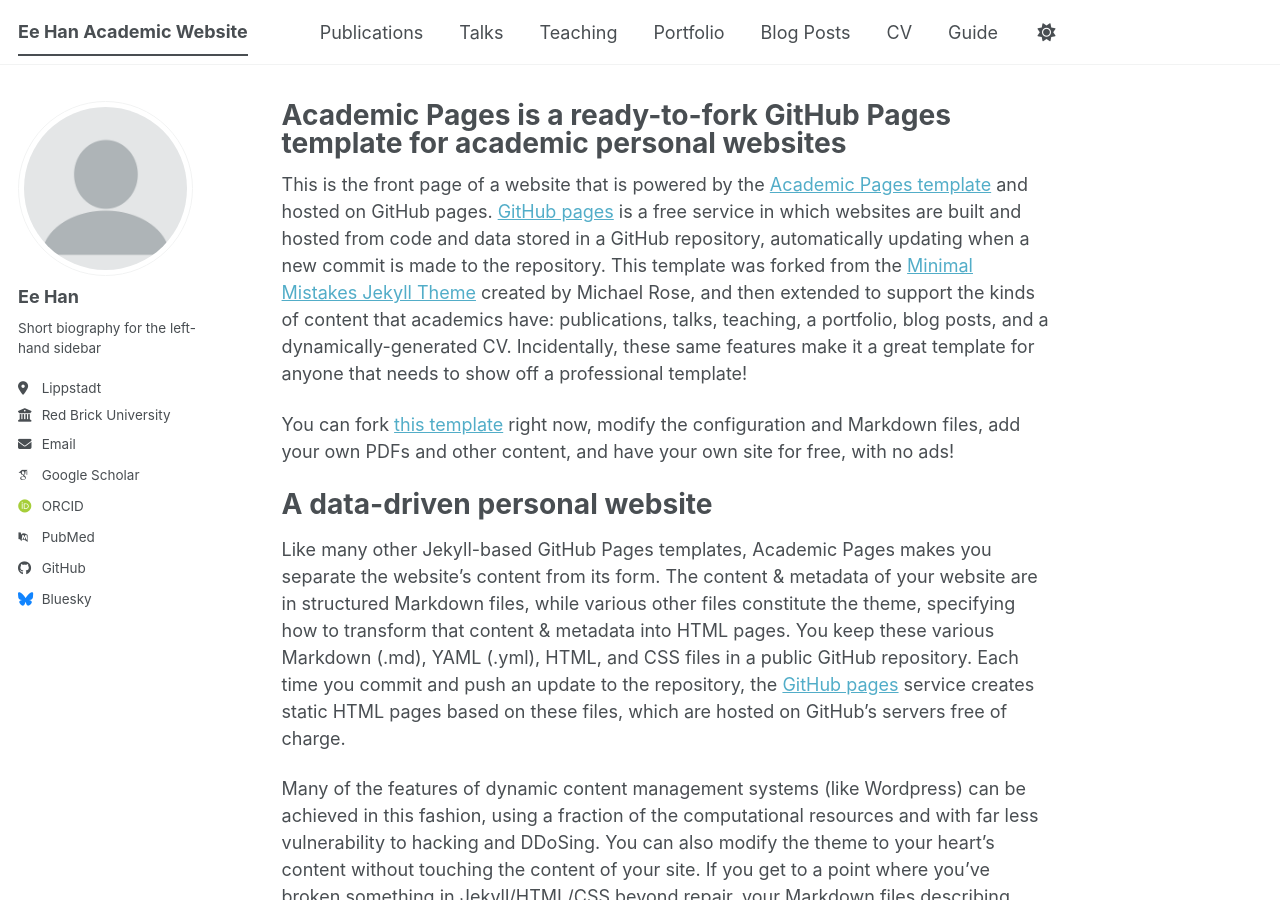
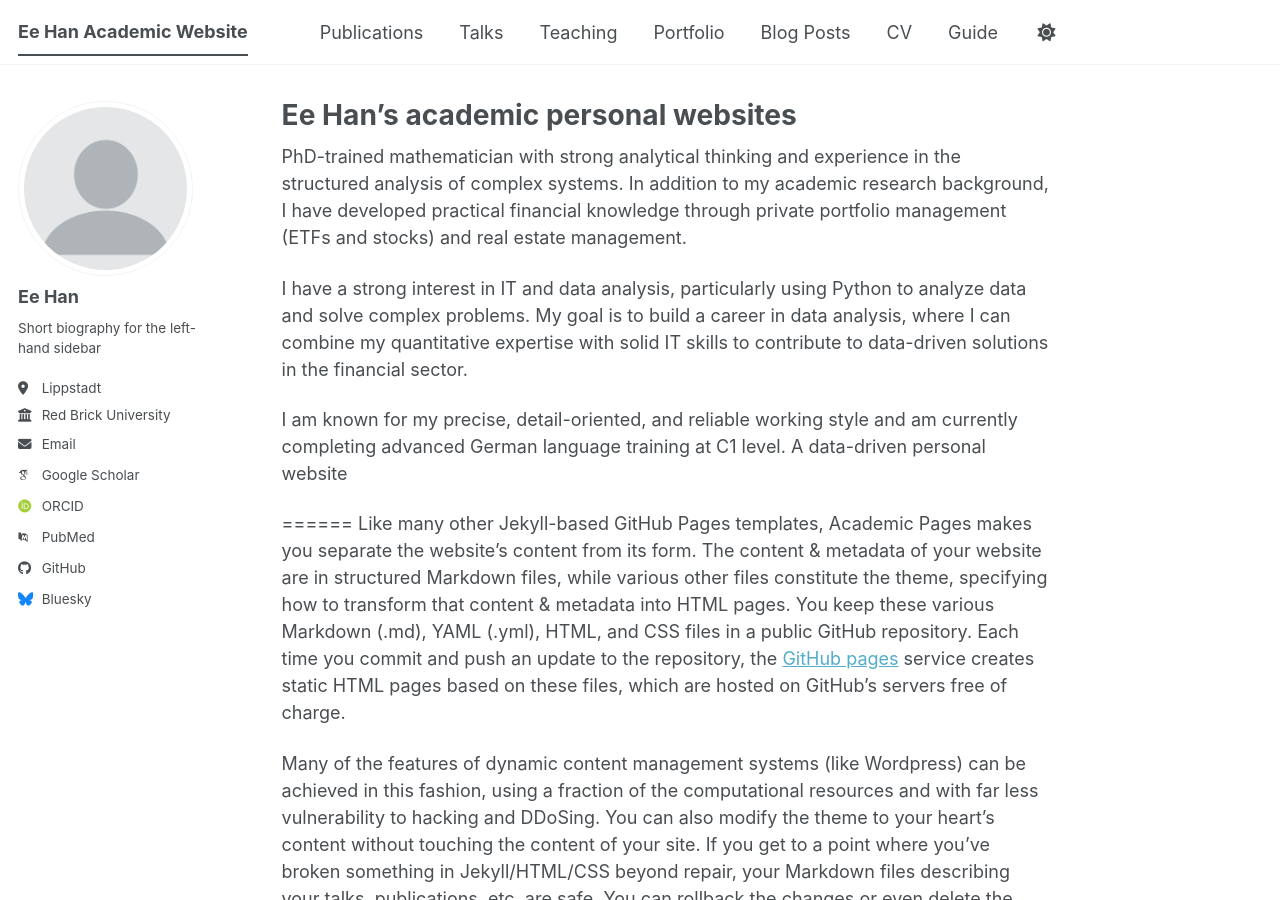
Before and after one commit to elina714/elina714.github.io, a Jekyll site: the page built from _pages/about.md, in a window 1280 px wide and 900 px high. Built offline with Jekyll 4.4.1, drawn with Linux system fonts in a browser that asks for light colours; some web fonts are replaced; a script bundle is joined from its source files by our own code; library files that are not in the unit come from our copies.

Commit message:
Revise about page with personal details and interests
Updated the title and content of the about page to reflect personal information and interests.

```diff
--- a/_pages/about.md
+++ b/_pages/about.md
@@ -1,17 +1,19 @@
 ---
 permalink: /
-title: "Academic Pages is a ready-to-fork GitHub Pages template for academic personal websites"
+title: "Ee Han's academic personal websites"
 author_profile: true
 redirect_from:
   - /about/
   - /about.html
 ---
 
-This is the front page of a website that is powered by the [Academic Pages template](https://github.com/academicpages/academicpages.github.io) and hosted on GitHub pages. [GitHub pages](https://pages.github.com) is a free service in which websites are built and hosted from code and data stored in a GitHub repository, automatically updating when a new commit is made to the repository. This template was forked from the [Minimal Mistakes Jekyll Theme](https://mmistakes.github.io/minimal-mistakes/) created by Michael Rose, and then extended to support the kinds of content that academics have: publications, talks, teaching, a portfolio, blog posts, and a dynamically-generated CV. Incidentally, these same features make it a great template for anyone that needs to show off a professional template!
+PhD-trained mathematician with strong analytical thinking and experience in the structured analysis of complex systems. In addition to my academic research background, I have developed practical financial knowledge through private portfolio management (ETFs and stocks) and real estate management.
 
- You can fork [this template](https://github.com/academicpages/academicpages.github.io) right now, modify the configuration and Markdown files, add your own PDFs and other content, and have your own site for free, with no ads!
+I have a strong interest in IT and data analysis, particularly using Python to analyze data and solve complex problems. My goal is to build a career in data analysis, where I can combine my quantitative expertise with solid IT skills to contribute to data-driven solutions in the financial sector.
 
+I am known for my precise, detail-oriented, and reliable working style and am currently completing advanced German language training at C1 level.
 A data-driven personal website
+
 ======
 Like many other Jekyll-based GitHub Pages templates, Academic Pages makes you separate the website's content from its form. The content & metadata of your website are in structured Markdown files, while various other files constitute the theme, specifying how to transform that content & metadata into HTML pages. You keep these various Markdown (.md), YAML (.yml), HTML, and CSS files in a public GitHub repository. Each time you commit and push an update to the repository, the [GitHub pages](https://pages.github.com/) service creates static HTML pages based on these files, which are hosted on GitHub's servers free of charge.
 
```
